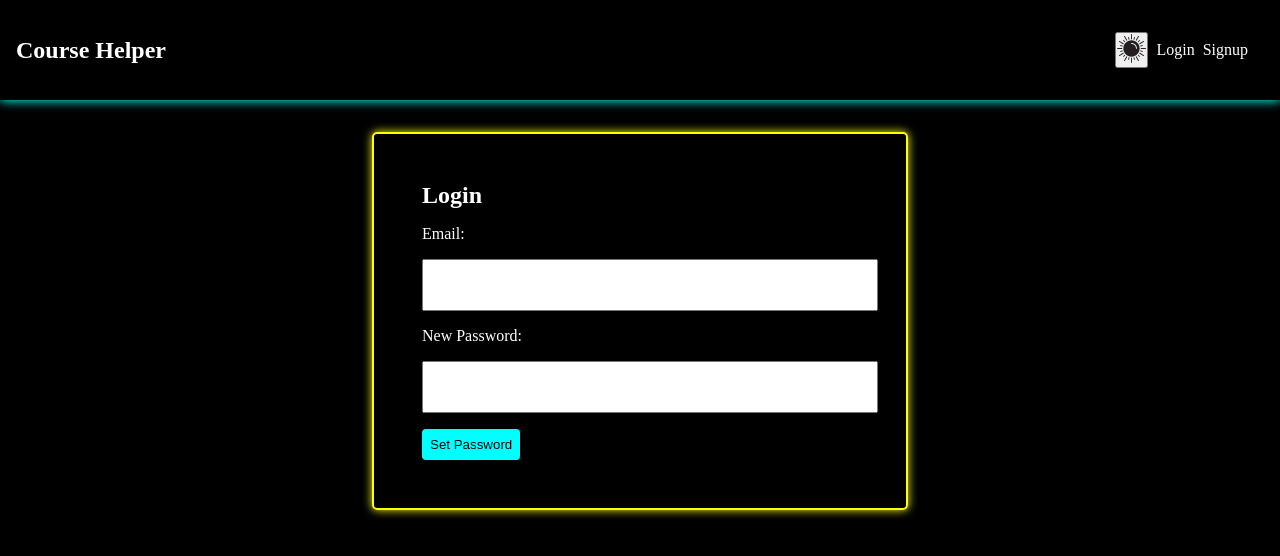
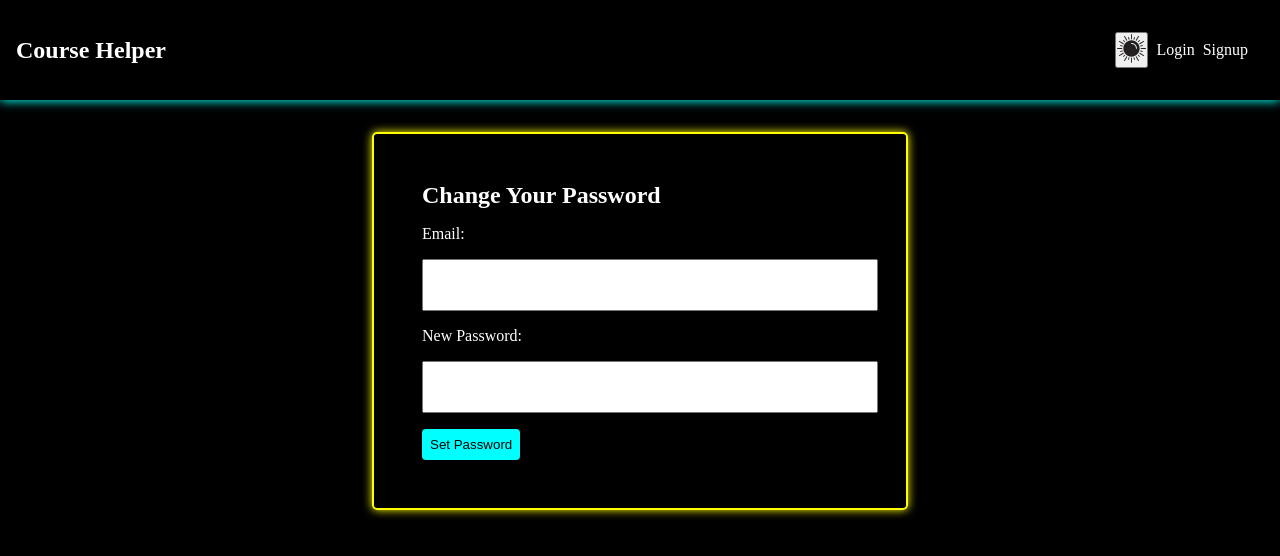
Before and after one commit to Shivangtg/Course-Helper, a React (Vite) app in the folder frontend/: page /forgotPassword in a window 1280 px wide. Shown: the top 556 px of the page. Built offline with nearby package versions, Linux system fonts and the light colour scheme.

Commit message:
final touches

```diff
--- a/frontend/src/pages/ForgotPassword.jsx
+++ b/frontend/src/pages/ForgotPassword.jsx
@@ -58,7 +58,7 @@ const ForgotPassword = () => {
     <div className='adding-course-container' style={{border:formBorder,boxShadow:`${formShadow}`}}>
     <form onSubmit={handleSubmit}>
 
-        <h2>Login</h2>
+        <h2>Change Your Password</h2>
         <label>Email:</label>
         <input type="email" name='email' value={email} onChange={(e)=>{set_email(e.currentTarget.value)}}/>
 
```
